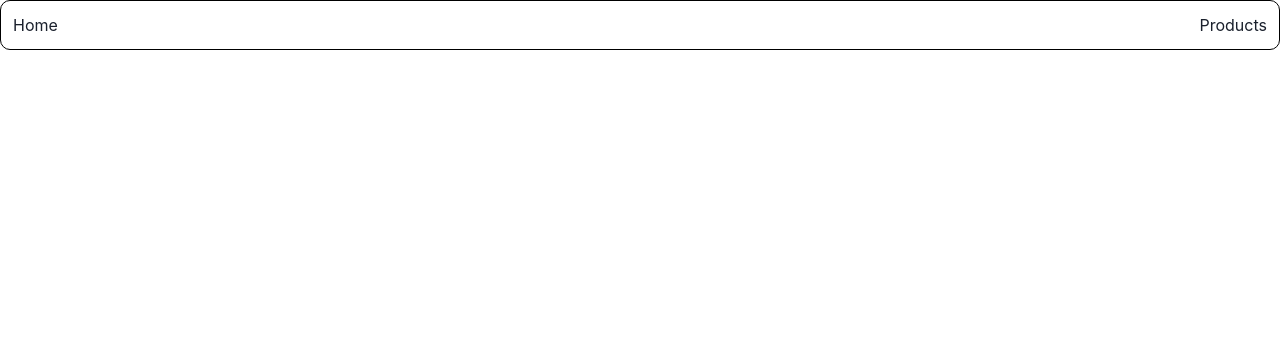
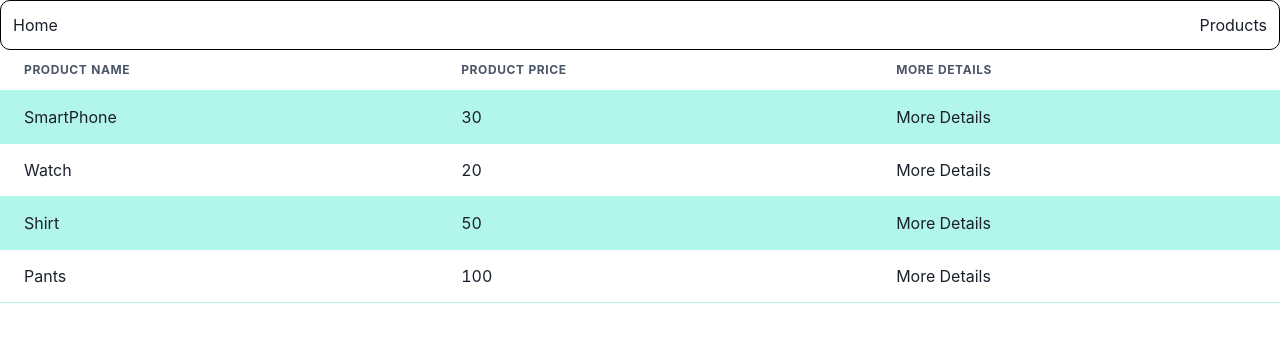
Before and after one commit to OfficialSiddharthBisht/react-routing, a React (Create React App) app: page /Products in a window 1280 px wide. Before the commit this address had no page. Shown: the top 342 px of the page. Built offline with nearby package versions, Linux system fonts and the light colour scheme; data requests are answered from the project's data file.

Commit message:
finalised product page

```diff
--- a/src/App.js
+++ b/src/App.jsx
@@ -3,7 +3,7 @@ import React from 'react';
 import Home from './components/Home'
 import Navbar from './components/Navbar'
 import ProductPage from './components/ProductPage'
-import Products from './components/Product'
+import Product from './components/Product'
 import {Routes,Route} from 'react-router-dom'
 
 function App() {
@@ -12,7 +12,7 @@ function App() {
       <Navbar />
       <Routes>
         <Route path='/' element = {<Home/>}></Route>
-        <Route path = '/Product' element = {<Products/>}></Route>
+        <Route path = '/Products' element = {<Product/>}></Route>
         <Route path = './Product/:id' element = {<ProductPage/>}></Route>
       </Routes>
     </div>
--- a/src/components/Home.jsx
+++ b/src/components/Home.jsx
@@ -3,7 +3,6 @@ import React from "react";
 function HomePage(){
     return(
         <>
-            HomePage
         </>
     )
 }
--- a/src/components/Navbar.jsx
+++ b/src/components/Navbar.jsx
@@ -13,7 +13,7 @@ function Navbar(){
             justifyContent = "space-between"
         >
             <Link style={{textDecoration:"none"}} to ="/">Home</Link>
-            <Link style={{textDecoration: "none"}} to = "/product">Products</Link>
+            <Link style={{textDecoration: "none"}} to = "/products">Products</Link>
         </Box>
     )
 }
--- a/src/components/Product.jsx
+++ b/src/components/Product.jsx
@@ -1,10 +1,58 @@
-import React from "react";
+import React  from "react";
+import {Link} from "react-router-dom";
+import {
+    Table,
+    Thead,
+    Tbody,
+    Tfoot,
+    Tr,
+    Th,
+    Td,
+    TableCaption,
+    TableContainer,
+  } from '@chakra-ui/react'
 
-function Product(){
+function Product()
+{
+    const [products,setProducts]=React.useState([]);
+    React.useEffect(
+        ()=>{
+            fetch(`http://localhost:8080/products`)
+            .then((res)=>res.json())
+            .then((res)=>{
+                setProducts(res);
+            })
+            .catch((error)=>
+            {
+                console.log(error);
+            })
+        },[]
+    )
     return(
-        <>
-            Product
-        </>
+
+        <Table variant="striped" colorScheme="teal">
+            <Thead>
+
+                <Th>Product Name</Th>
+                <Th>Product Price</Th>
+                <Th>More Details</Th>
+
+            </Thead>
+            <Tbody>
+            {
+                products?.map((product)=>
+                (
+                 <Tr key={product.id}>
+                    <Td>{product.name}</Td>
+                    <Td>{product.price}</Td>
+                    <Td><Link to={`/products/${product.id}`}>More Details</Link></Td>
+
+                 </Tr>
+                ))
+            }
+            </Tbody>
+        </Table>
+
     )
 }
 
--- a/src/components/ProductPage.jsx
+++ b/src/components/ProductPage.jsx
@@ -1,11 +1,81 @@
 import React from "react";
+import {useParams} from "react-router-dom";
+import {Spinner,Box,Image,Button, useDisclosure,Modal,
+    ModalOverlay,
+    ModalContent,
+    ModalHeader,
+    ModalFooter,
+    ModalBody,
+    ModalCloseButton} from "@chakra-ui/react"
 
-function ProductPage(){
-    return(
-        <>
-            ProductPage
-        </>
-    )
+function ProductDetails()
+{
+    const{id}=useParams();
+    const [productDetail,setProductDetail]=React.useState([]);
+    const [isLoading,setIsLoading]=React.useState(false);
+    const [isError,setIsError]=React.useState(false);
+    const {isOpen, onOpen, onClose}=useDisclosure()
+
+    React.useEffect(()=>
+    {
+        setIsLoading(true);
+        fetch(`https://fakestoreapi.com/products/${id}`)
+        .then((res)=>res.json())
+        .then((res)=>{
+            setIsError(false);
+            setProductDetail(res);
+            console.log(res);
+        })
+        .catch((error)=>
+        {
+            setIsError(true);
+            console.log(error);
+        })
+        .finally(()=>setIsLoading(false));
+    },[id]);
+    if(isLoading)
+    {
+        return (
+            <Box textAlign="center" marginTop="250px">
+            <Spinner
+                thickness='4px'
+                speed='0.65s'
+                emptyColor='gray.200'
+                color='blue.500'
+                size='xl'
+                textAlign="center"
+            />
+            </Box>
+        );
+    }
+    if(isError)
+    {
+        return (
+            <h1>Error...</h1>
+        )
+    }
+    const {image,name,price,description}=productDetail;
+    return (
+        <Box textAlign="center" width="200px" margin="auto" boxShadow= "rgba(0, 0, 0, 0.24) 0px 3px 8px">
+            <Image textAlign="center" boxSize="200px" src={image} borderRadius='full'  />
+            <h3>{name}</h3>
+            <h3>₹ {price}</h3>
+            <Button onClick={onOpen}>Description</Button>
+            <Box width="400px" mt="150px">
+                <Modal size="sm" isCentered isOpen={isOpen} onClose={onClose}>
+
+                    <ModalContent>
+                        <ModalHeader>Description</ModalHeader>
+                    <ModalCloseButton/>
+                        <ModalBody>
+                        {description}
+                        </ModalBody>
+                    </ModalContent>
+                </Modal>
+            </Box>
+        </Box>
+    );
+
 }
 
-export default ProductPage;
+export default ProductDetails;
```
